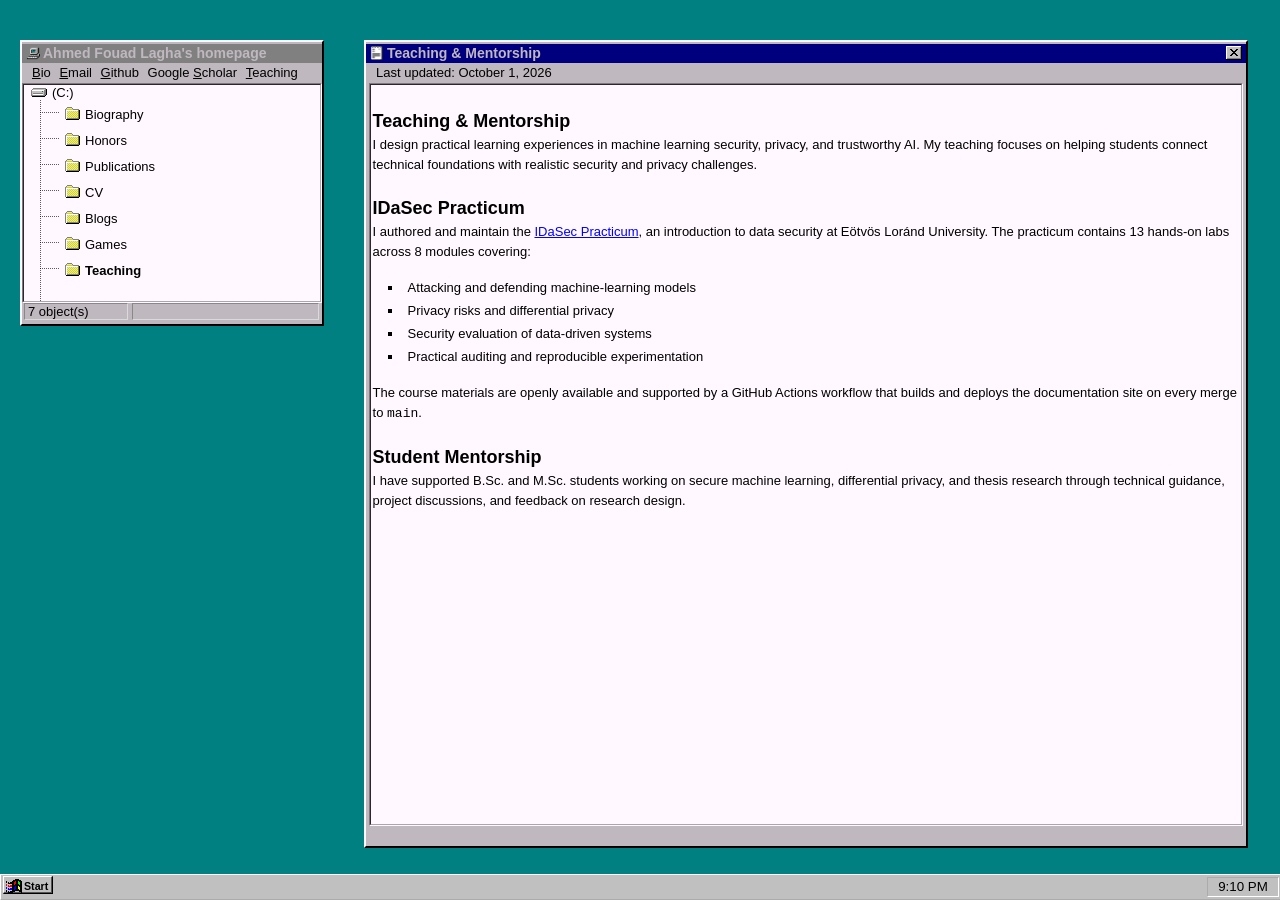
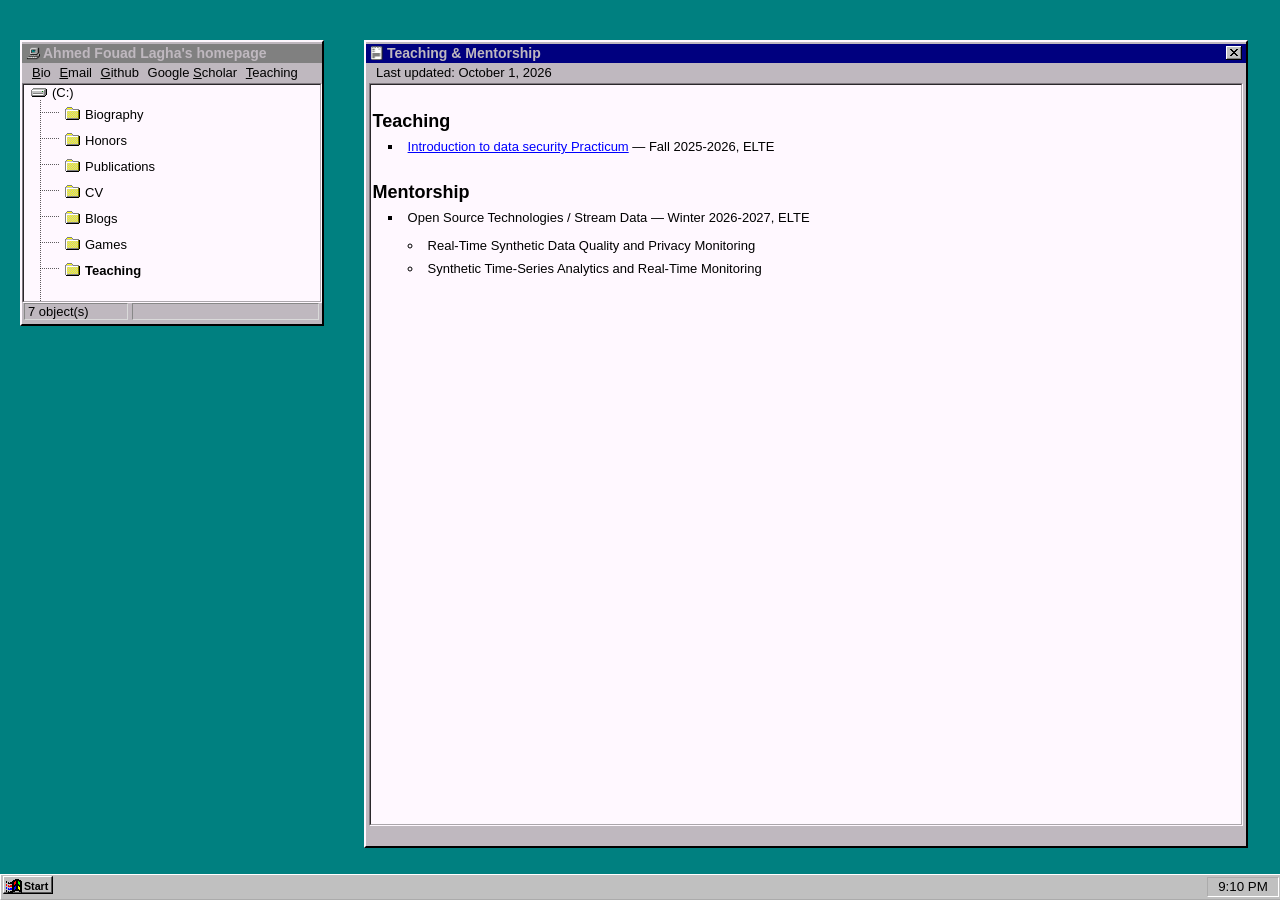
Before and after one commit to ahmed-fouad-lagha/ahmed-fouad-lagha.github.io, a Jekyll site: the page built from pages/teaching.md, in a window 1280 px wide. Built offline with Jekyll 4.4.1, drawn with Linux system fonts in a browser that asks for light colours.

Commit message:
style: tighten teaching page, drop dead config and undocumented run alias
Teaching page becomes a course listing: one line per course with term and
institution, nested project bullets under the mentorship course. Fixes the
"Intoduction" typo and replaces the duplicate title-bar heading.

Nested lists now use a circle marker instead of inheriting the parent's
square, so sub-items read as children rather than a continuation.

Remove the "miao" run alias, which opened a hardcoded Baidu image search
for "cat" off-site and was undocumented in the sidebar.

Convert the Run, WinVer and error dialogs from inline onClick/onkeyup
attributes to jQuery bindings attached after makeWidget injects the DOM.
Enter is bound on keydown with event.key instead of the deprecated
keyCode. Adds type="button" and alt attributes, and renames the Run
Cancel button's leftover id="test" to win_wid_run_cancel.

Drop include: [".htaccess"] and TODO.txt from _config.yml; neither file
exists in the repo.

```diff
--- a/_config.yml
+++ b/_config.yml
@@ -8,8 +8,7 @@ plugins:
 name: Ahmed Fouad Lagha's homepage
 description: Ahmed Fouad Lagha's homepage
 # File management
-include: [".htaccess"]
-exclude: ["README.md", "LICENSE", "TODO.txt", "Gemfile", "Gemfile.lock"]
+exclude: ["README.md", "LICENSE", "Gemfile", "Gemfile.lock"]
 
 # Sass
 sass:
--- a/_sass/_main.scss
+++ b/_sass/_main.scss
@@ -310,7 +310,11 @@ ul.topbar {
         li {
             padding: 5px;
 
+            /* Nested lists inherit the parent's square marker, which leaves the
+               sub-items looking like a continuation of the line above rather
+               than children. A hollow circle reads as a lower level. */
             ul {
+                list-style: circle;
                 margin: 10px 0 0 15px;
 
                 li {
--- a/assets/js/run.js
+++ b/assets/js/run.js
@@ -18,8 +18,6 @@ function aliasRun(rawCommand) {
         window.location.href = "{{ '/games/pacman/' | relative_url }}";
     } else if (command == "tetris") {
         window.location.href = "{{ '/games/tetris/' | relative_url }}";
-    } else if (command == "miao") {
-        window.open("https://image.baidu.com/search/index?tn=baiduimage&ipn=r&cl=2&lm=-1&st=-1&fm=index&fr=&hs=0&sf=1&fmq=&pv=&ic=0&nc=1&z=&se=1&showtab=0&fb=0&width=&height=&face=0&istype=2&ie=utf-8&word=cat", "_blank", "noopener,noreferrer");
     } else if (command == "") {
         return;
     } else {
--- a/assets/js/widgets.js
+++ b/assets/js/widgets.js
@@ -107,11 +107,11 @@ function run(start) { // the run box
     var runJsLink = $("<script src='{{ '/assets/js/run.js' | relative_url }}'>");
     $("head").append(runJsLink);
     //html code below
-    var sec1 = '<div class="win_wid_run_tgt"></div><div id="win_wid_run_container"> <div id="win_wid_run_icondiv"> <img src="{{ '/assets/img/run_icon.png' | relative_url }}"> ';
+    var sec1 = '<div class="win_wid_run_tgt"></div><div id="win_wid_run_container"> <div id="win_wid_run_icondiv"> <img src="{{ '/assets/img/run_icon.png' | relative_url }}" alt=""> ';
     var sec2 = '</div> <p id="win_wid_run_text"> Type the name of a program, folder, or document, and<br> ';
     var sec3 = 'Windows will open it for you. </p> <p id="win_wid_run_opent"> <span class="win_underline">O';
-    var sec4 = '</span>pen: </p> <input type="text" id="win_wid_run_input" autofocus onkeyup="if(event.keyCode==13){runOK();}"> <button id="win_wid_run_obutton" onClick="runOK()" disabled autofocus>';
-    var sec5 = 'OK</button> <button class="win_wid_run_cbutton" id="test" onClick="runCancel()">Cancel</button> <button class="win_wid_run_bbutton" onClick="runBrowse()">';
+    var sec4 = '</span>pen: </p> <input type="text" id="win_wid_run_input" autofocus> <button type="button" id="win_wid_run_obutton" disabled>';
+    var sec5 = 'OK</button> <button type="button" class="win_wid_run_cbutton" id="win_wid_run_cancel">Cancel</button> <button type="button" class="win_wid_run_bbutton" id="win_wid_run_browse">';
     var sec6 = 'Browse...</button> </div>';
     var widgetHTML = sec1 + sec2 + sec3 + sec4 + sec5 + sec6; // combine html code
     // time to make the widgets...
@@ -121,11 +121,23 @@ function run(start) { // the run box
     $( '#win_wid_run_input' ).on('input', function() {
         var tbVal = $( '#win_wid_run_input' ).val();
         if(tbVal.length > 0) { // input != empty
-            $( '#win_wid_run_obutton' ).removeAttr('disabled');
+            $( '#win_wid_run_obutton' ).prop('disabled', false);
         } else { // input is empty
             $( '#win_wid_run_obutton' ).prop('disabled', true);
         }
     });
+    /* Handlers are bound here rather than as inline attributes, which are
+       injected with the markup and so cannot reach these functions once the
+       HTML has been parsed into a string. */
+    $( '#win_wid_run_input' ).on('keydown', function(event) {
+        if(event.key === 'Enter') {
+            event.preventDefault();
+            runOK();
+        }
+    });
+    $( '#win_wid_run_obutton' ).on('click', runOK);
+    $( '#win_wid_run_cancel' ).on('click', runCancel);
+    $( '#win_wid_run_browse' ).on('click', runBrowse);
 }
 function runOK() {
     var boxVal = $( "#win_wid_run_input" ).val();
@@ -150,11 +162,12 @@ function runClose() {
 function winverStart() {
     var html1 = '<div class="win_wid_winver_tgt"></div><div id="win_wid_winver_container">';
     var html2 = '<span id="win_wid_winver_name" class="win_wid_winver_text">Windows 95</span>';
-    var html3 = '<img id="win_wid_winver_icon" src="{{ '/assets/img/winver_logo.png' | relative_url }}">';
+    var html3 = '<img id="win_wid_winver_icon" src="{{ '/assets/img/winver_logo.png' | relative_url }}" alt="">';
     var html4 = '<span id="win_wid_winver_copy" class="win_wid_winver_text">Copyright &copy; 1981-1995, Microsoft Corp.</span>';
-    var html5 = '<button id="win_wid_winver_ok" onclick="closeWinver()">OK</button></div>';
+    var html5 = '<button id="win_wid_winver_ok" type="button">OK</button></div>';
     var winverHTML = html1 + html2 + html3 + html4 + html5;
     makeWidget(false, "Windows", winverHTML, true, false, false, true, 300, 130, "win_wid_winver_dialog");
+    $( '#win_wid_winver_ok' ).on('click', closeWinver);
 }
 function closeWinver() {
     // get the grandparent of the placeholder div (aka: win_window)
@@ -173,12 +186,13 @@ function windowsError(icon, title, msg) {
     var sec1 = '<div class="win_wid_error_tgt"></div><div class="win_wid_error_container">';
     var sec2 = '<div class="win_wid_error_concont"><div class="win_wid_error_icondiv"><img src="';
     // icon img url
-    var sec3 = '" class="win_wid_error_icon"></div><p class="win_wid_error_text">';
+    var sec3 = '" class="win_wid_error_icon" alt="Error"></div><p class="win_wid_error_text">';
     // message text
     var sec4 = '</p></div><p class="win_wid_error_buttoncont">';
-    var sec5 = '<button class="win_wid_error_close" onclick="errorClose()">OK</button></p></div>';
+    var sec5 = '<button class="win_wid_error_close" type="button">OK</button></p></div>';
     var errorHTML = sec1 + sec2 + iconURL + sec3 + msg + sec4 + sec5;
     makeWidget(false, title, errorHTML, false, false, false, true, 340, 140, "win_wid_error_dialog");
+    $( '.win_wid_error_close' ).on('click', errorClose);
 }
 function errorClose() {
     var win_id = $( ".win_wid_error_tgt" ).parent().parent().attr('id');
--- a/pages/teaching.md
+++ b/pages/teaching.md
@@ -4,21 +4,12 @@ title: "Teaching & Mentorship"
 permalink: /teaching/
 ---
 
-## Teaching & Mentorship
+## Teaching
 
-I design practical learning experiences in machine learning security, privacy, and trustworthy AI. My teaching focuses on helping students connect technical foundations with realistic security and privacy challenges.
+* [Introduction to data security Practicum](https://elte-dsed.github.io/Intro-Data-Security/) &mdash; Fall 2025-2026, ELTE
 
-## IDaSec Practicum
+## Mentorship
 
-I authored and maintain the [IDaSec Practicum](https://elte-dsed.github.io/Intro-Data-Security/), an introduction to data security at Eötvös Loránd University. The practicum contains 13 hands-on labs across 8 modules covering:
-
-* Attacking and defending machine-learning models
-* Privacy risks and differential privacy
-* Security evaluation of data-driven systems
-* Practical auditing and reproducible experimentation
-
-The course materials are openly available and supported by a GitHub Actions workflow that builds and deploys the documentation site on every merge to `main`.
-
-## Student Mentorship
-
-I have supported B.Sc. and M.Sc. students working on secure machine learning, differential privacy, and thesis research through technical guidance, project discussions, and feedback on research design.
+* Open Source Technologies / Stream Data &mdash; Winter 2026-2027, ELTE
+    * Real-Time Synthetic Data Quality and Privacy Monitoring
+    * Synthetic Time-Series Analytics and Real-Time Monitoring
```
